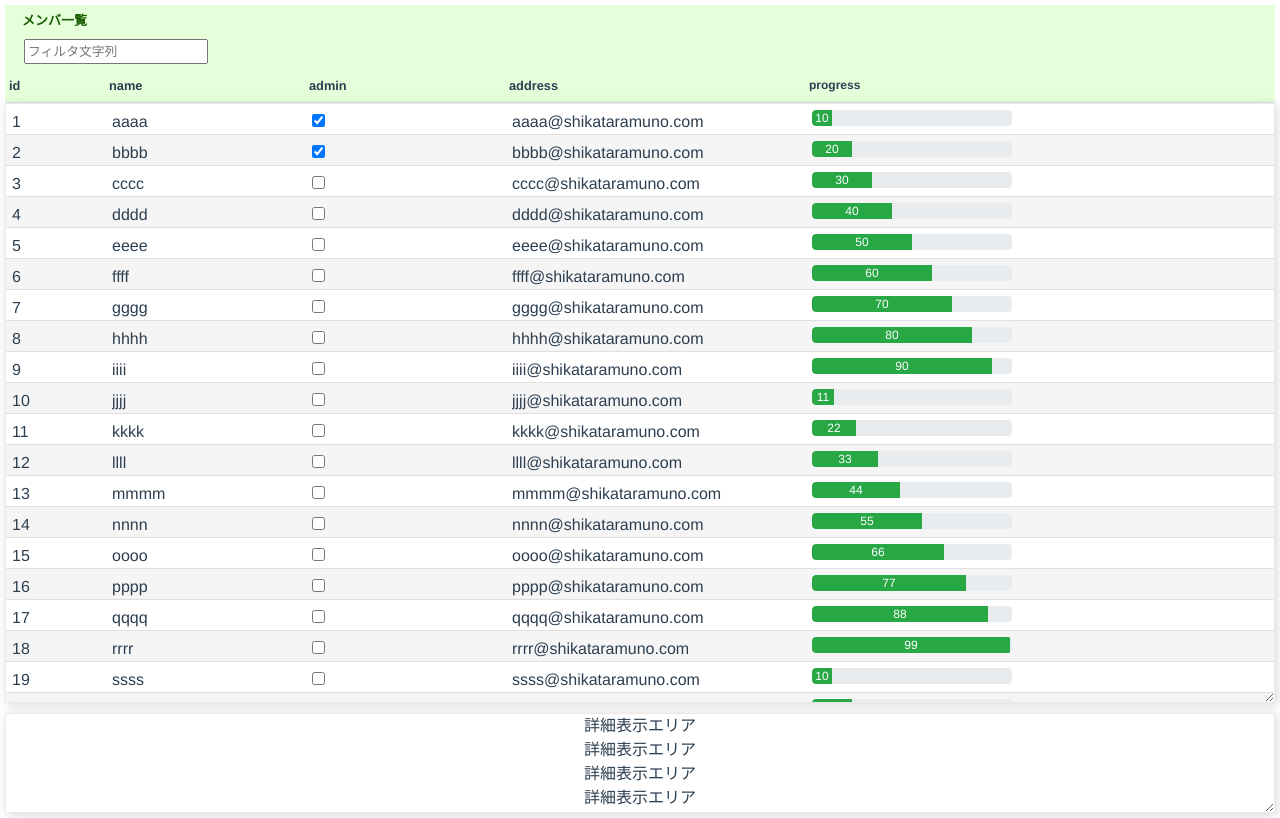
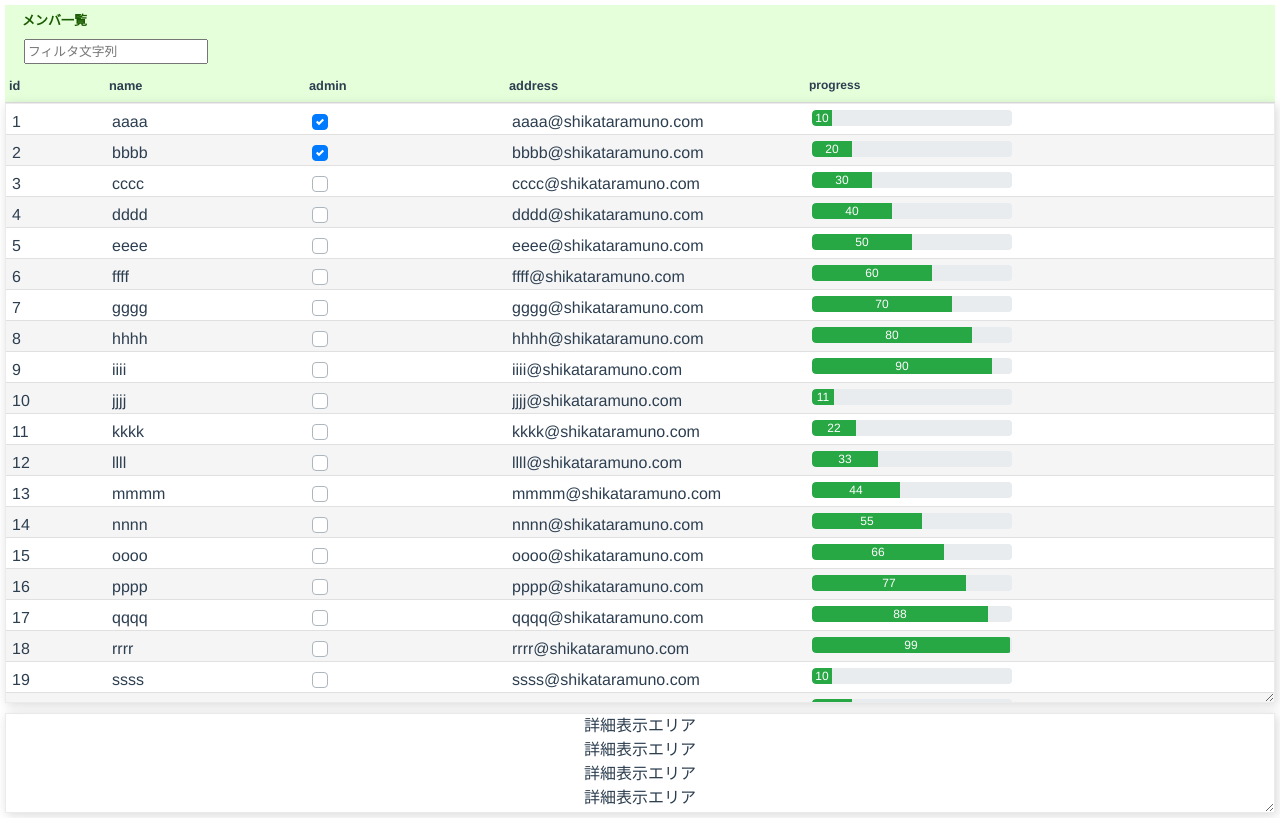
Before and after one commit to Shikataramuno/ResponsiveScrollableGrid, a Vue app: page / in a window 1280 px wide. Built offline with nearby package versions, Linux system fonts and the light colour scheme.

Commit message:
checkboxのmodelを修正

```diff
--- a/src/components/ResponsiveScrollableGrid.vue
+++ b/src/components/ResponsiveScrollableGrid.vue
@@ -52,11 +52,11 @@
           <div class="wrapper attributes data">
             <div v-for="(val, idx) in columns" v-bind:key=idx :class="[val]">
               <span class='mobile-title'>{{val}}:</span>
-              <input type="checkbox"
+              <b-form-checkbox
                 v-if="val==='admin'"
                 v-model="entry.admin"
-                v-bind:value="entry"
                 @change="adminChanged(entry)">
+              </b-form-checkbox>
               <b-progress class="mb-3" v-else-if="val==='progress'" :max="max" :value="entry.progress" show-value variant="success"/>
               <span v-else>{{entry[val]}}</span>
             </div>
--- a/src/models/SortOrders.ts
+++ b/src/models/SortOrders.ts
@@ -11,7 +11,7 @@ export default class SortOrders {
         this.id *= -1;
         break;
       case 'name':
-        this.id *= -1;
+        this.name *= -1;
         break;
       case 'address':
         this.address *= -1;
```
